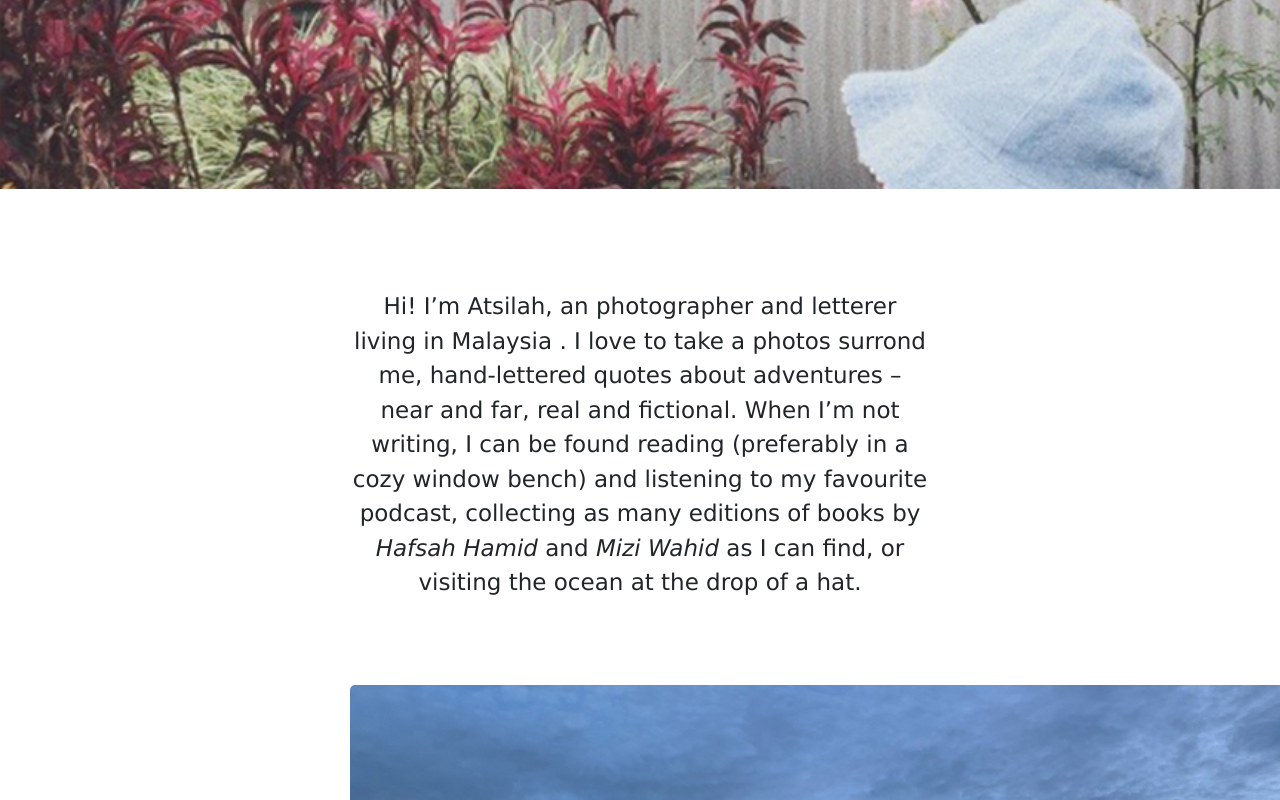
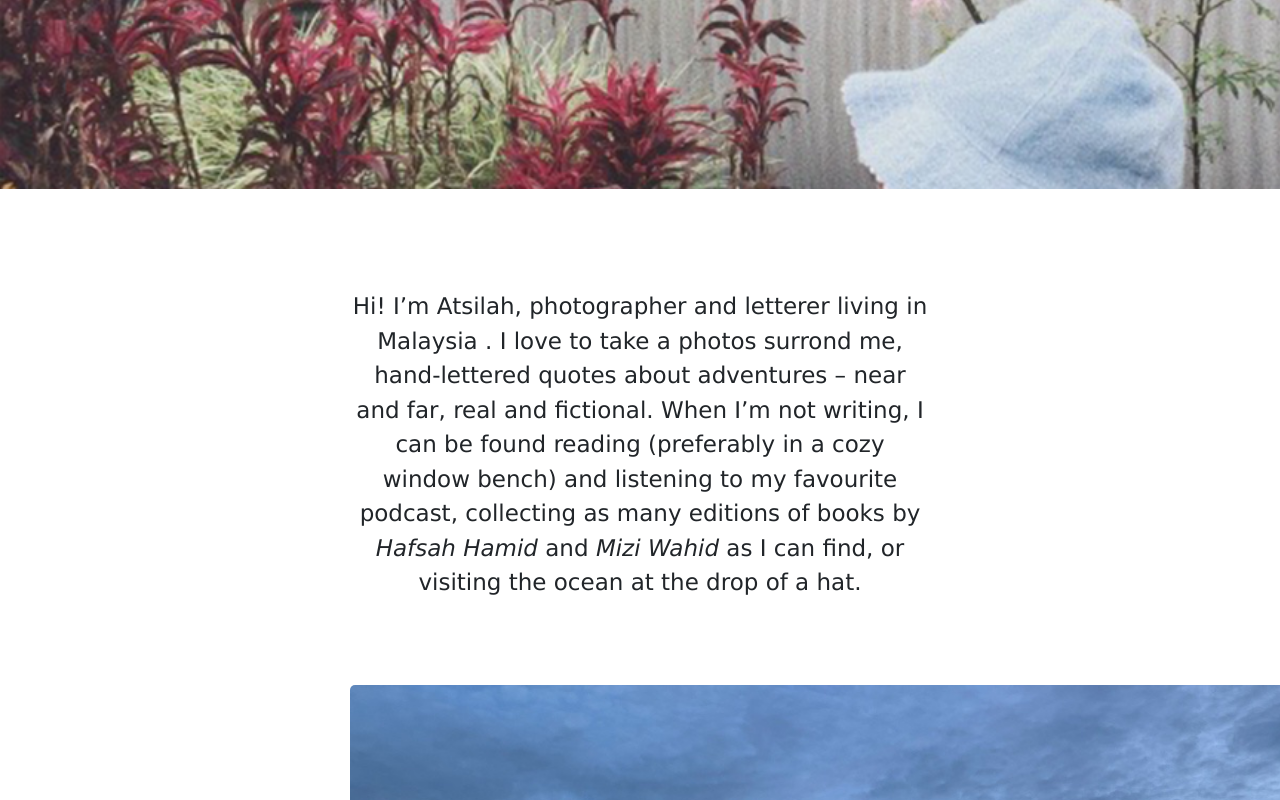
Before and after one commit to 0732sta/ats-portfolio, a plain HTML site: page about-page.html in a window 1280 px wide. Shown: the part 540-1340 px from the top of the page. Drawn offline with nearby package versions, Linux system fonts and the light colour scheme.

Commit message:
Update about-page.html

```diff
--- a/about-page.html
+++ b/about-page.html
@@ -88,7 +88,7 @@ color:rgb(214, 130, 144);
 <body>
 
     <div class="about">
-       <p>Hi! I’m Atsilah, an photographer and letterer living in Malaysia . I love to take a photos surrond me, hand-lettered quotes about adventures – near and far, real and fictional. When I’m not writing, I can be found reading (preferably in a cozy window bench) and listening to my favourite podcast, collecting as many editions of books by <i>Hafsah Hamid</i> and <i>Mizi Wahid</i> as I can find, or visiting the ocean at the drop of a hat.
+       <p>Hi! I’m Atsilah, photographer and letterer living in Malaysia . I love to take a photos surrond me, hand-lettered quotes about adventures – near and far, real and fictional. When I’m not writing, I can be found reading (preferably in a cozy window bench) and listening to my favourite podcast, collecting as many editions of books by <i>Hafsah Hamid</i> and <i>Mizi Wahid</i> as I can find, or visiting the ocean at the drop of a hat.
       </p><br><br>
     <img id="myImg" src="image/oc.JPG" height="500px"width="1020px">
     <div id="myModal" class="modal">
```
